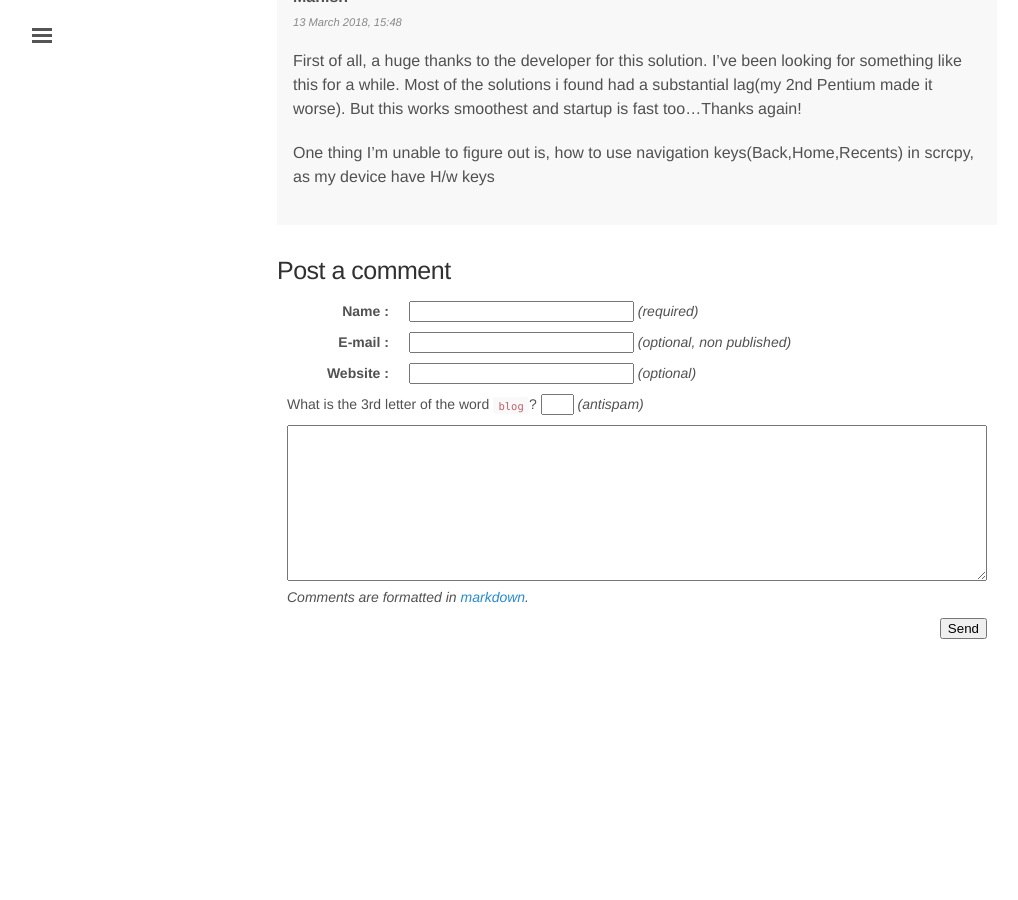
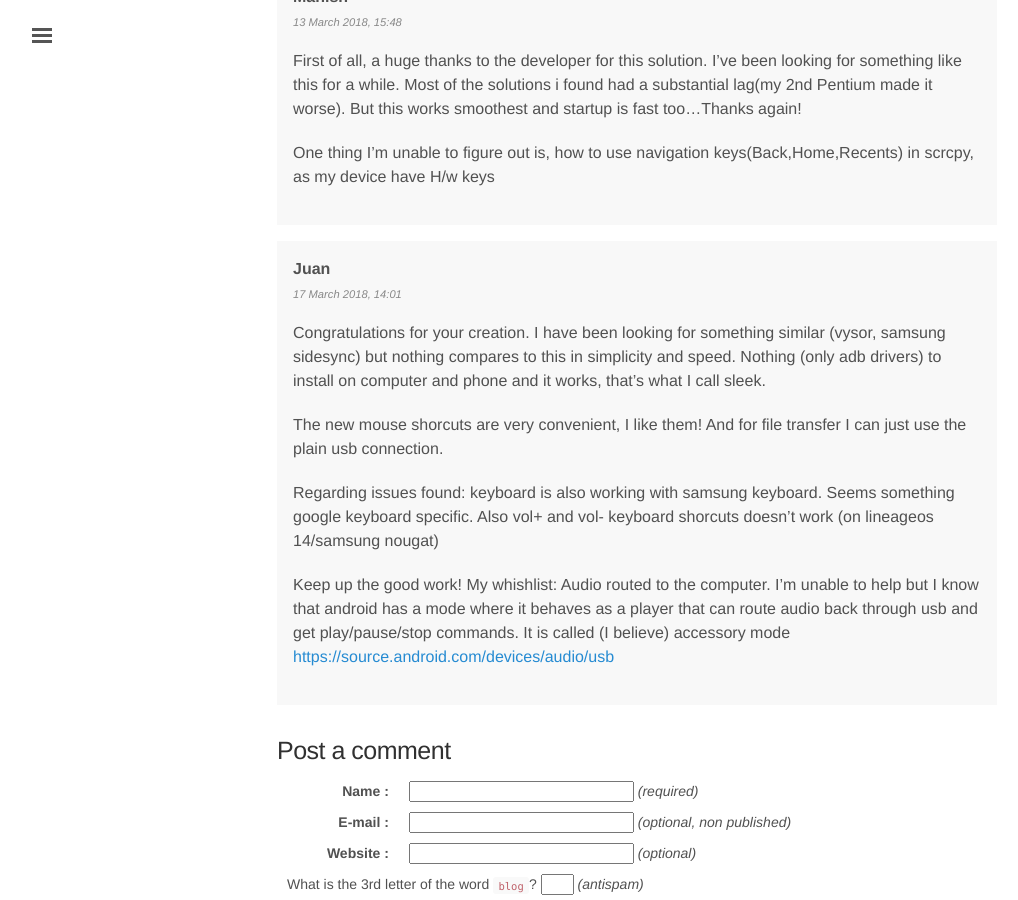
Before and after one commit to rom1v/blog.rom1v.com, a Jekyll site: the page built from _posts/2018-03-08-introducing-scrcpy.md, in a window 1280 px wide and 900 px high, scrolled down 15405 px. Shown: the whole window, without its empty margins (3-1021 px from the left). Built offline with Jekyll 4.4.1, drawn with Linux system fonts in a browser that asks for light colours; before the commit the page ends 16069 px from its top, so only the background shows below that.

Commit message:
Publish comment 29 for scrcpy

```diff
--- a/_data/comments-2018-03-introducing-scrcpy.yaml
+++ b/_data/comments-2018-03-introducing-scrcpy.yaml
@@ -239,3 +239,25 @@
 
     One thing I'm unable to figure out is, how to use navigation
     keys(Back,Home,Recents) in scrcpy, as my device have H/w keys
+- id: 29
+  author: Juan
+  date: 2018-03-17 14:01:02+01:00
+  contents: |
+    Congratulations for your creation. I have been looking for something similar
+    (vysor, samsung sidesync) but nothing compares to this in simplicity and
+    speed. Nothing (only adb drivers) to install on computer and phone and it
+    works, that's what I call sleek.
+
+    The new mouse shorcuts are very convenient, I like them! And for file
+    transfer I can just use the plain usb connection.
+
+    Regarding issues found: keyboard is also working with samsung keyboard.
+    Seems something google keyboard specific.
+    Also vol+ and vol- keyboard shorcuts doesn't work (on lineageos 14/samsung
+    nougat)
+
+    Keep up the good work! My whishlist: Audio routed to the computer. I'm
+    unable to help but I know that android has a mode where it behaves as a
+    player that can route audio back through usb and get play/pause/stop
+    commands. It is called (I believe) accessory mode
+    <https://source.android.com/devices/audio/usb>
```
